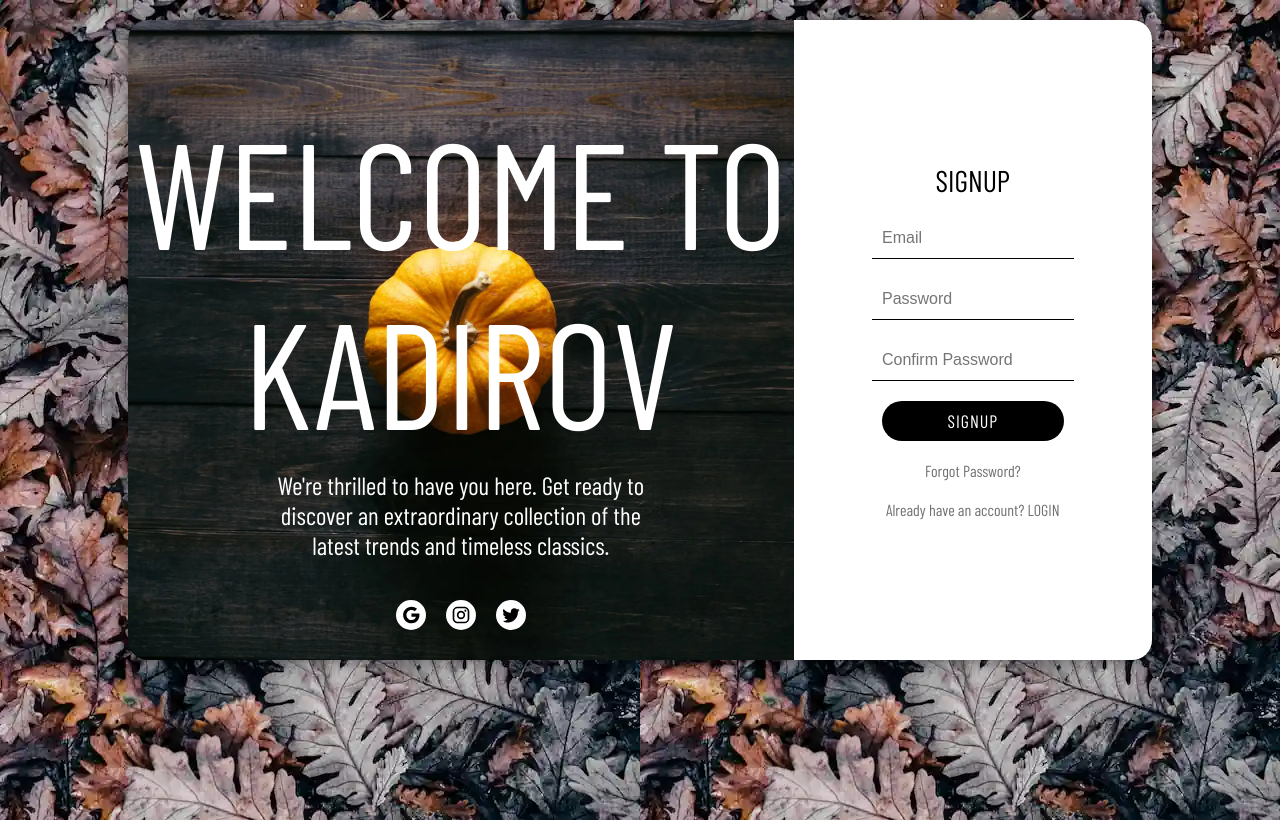
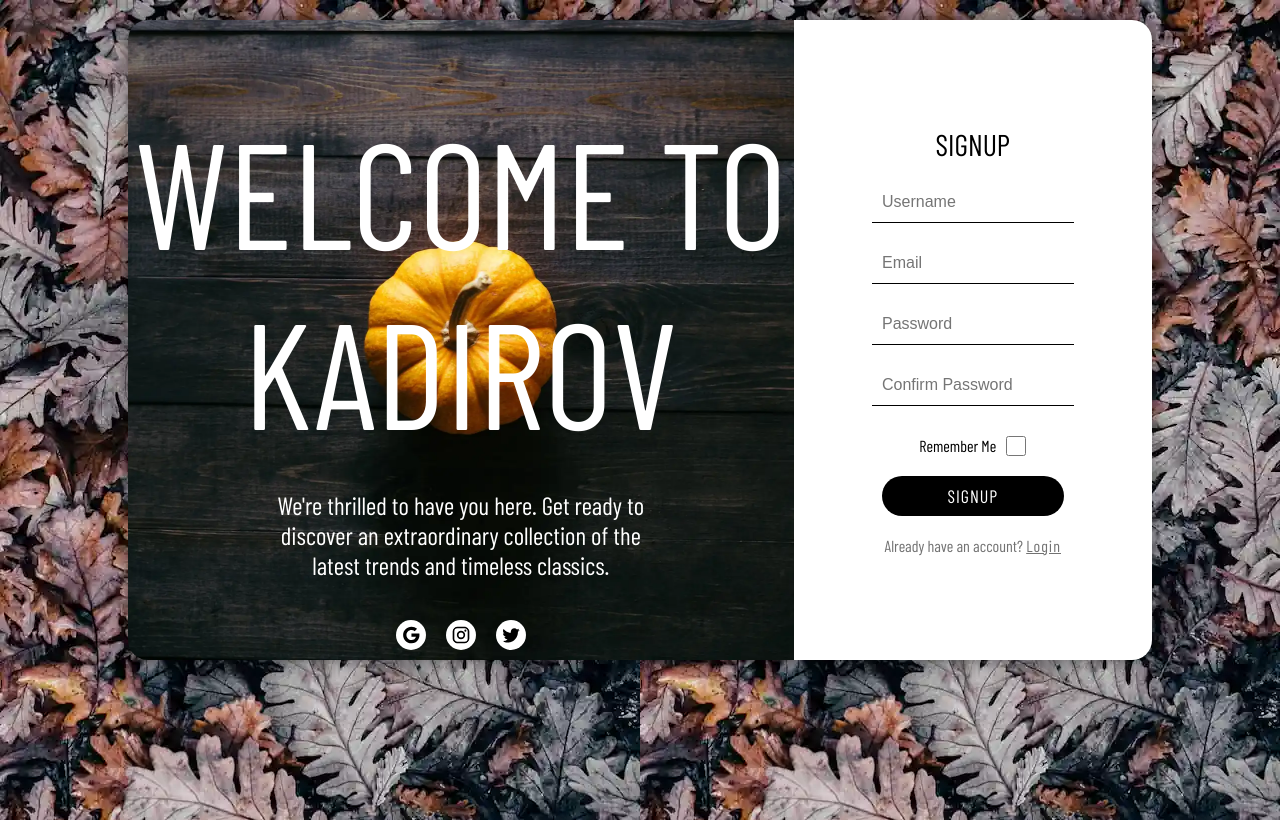
Before and after one commit to gyunayK/Ecomerce_Strapi, a React (Vite) app in the folder eComerce/client/: page /signup in a window 1280 px wide. Built offline with nearby package versions, Linux system fonts and the light colour scheme; a web font is replaced by a local one.

Commit message:
feat: add authentication

```diff
--- a/eComerce/client/package.json
+++ b/eComerce/client/package.json
@@ -12,6 +12,7 @@
   "dependencies": {
     "@emotion/react": "^11.11.1",
     "@emotion/styled": "^11.11.0",
+    "@hookform/resolvers": "^3.3.1",
     "@mui/icons-material": "^5.14.3",
     "@mui/material": "^5.14.8",
     "@mui/styled-engine-sc": "^5.14.8",
@@ -21,6 +22,7 @@
     "axios": "^1.4.0",
     "react": "^18.2.0",
     "react-dom": "^18.2.0",
+    "react-hook-form": "^7.46.1",
     "react-icons": "^4.10.1",
     "react-redux": "^8.1.2",
     "react-router-dom": "^6.14.2",
@@ -28,7 +30,8 @@
     "redux": "^4.2.1",
     "redux-persist": "^6.0.0",
     "sass": "^1.64.2",
-    "styled-components": "^5.3.11"
+    "styled-components": "^5.3.11",
+    "zod": "^3.22.2"
   },
   "devDependencies": {
     "@types/react": "^18.2.15",
--- a/eComerce/client/src/App.jsx
+++ b/eComerce/client/src/App.jsx
@@ -7,7 +7,7 @@ import Product from "./pages/Product/Product.jsx";
 import Products from "./pages/Products/Products.jsx";
 import Navbar from "./components/Navbar/Navbar";
 import Footer from "./components/Footer/Footer";
-import Login from "./pages/Auth/login/Login.jsx";
+import Login from "./pages/Auth/login/Login";
 import SignUp from "./pages/Auth/signup/SignUp";
 
 const Layout = () => {
--- a/eComerce/client/src/hooks/useFetch.js
+++ b/eComerce/client/src/hooks/useFetch.js
@@ -3,7 +3,7 @@ import axios from "axios";
 
 const token = import.meta.env.VITE_STRAPI_TOKEN;
 
-const useFetch = (url,  shouldFetch = true) => {
+const useFetch = (url, shouldFetch = true) => {
     const [data, setData] = useState(null);
     const [loading, setLoding] = useState(false);
     const [error, setError] = useState(false);
--- a/eComerce/client/src/pages/Auth/Auth.Style.scss
+++ b/eComerce/client/src/pages/Auth/Auth.Style.scss
@@ -46,7 +46,7 @@
         p {
           color: #fff;
           font-size: 25px;
-          margin-top: 10px;
+          margin-top: 30px;
           font-weight: 300;
           width: 60%;
         }
@@ -125,10 +125,15 @@
         justify-content: center;
         align-items: center;
         flex-direction: column;
+        .errorMessage {
+          color: red;
+          font-size: 14px;
+          margin-bottom: 10px;
+        }
 
         h1 {
           font-size: 30px;
-          font-weight: 300;
+          font-weight: 400;
           margin-bottom: 20px;
         }
         form {
@@ -159,7 +164,7 @@
             background: #000;
             color: #fff;
             font-size: 18px;
-            font-weight: 300;
+            font-weight: 400;
             cursor: pointer;
             transition: all 0.3s ease;
             letter-spacing: 1px;
@@ -171,23 +176,29 @@
             }
           }
         }
-        a {
+        .formLinks {
           color: #727272;
           font-size: 16px;
           margin-top: 20px;
-          text-decoration: none;
+          a {
+            color: inherit;
+            letter-spacing: 1px;
+          }
         }
 
         .rememberMe {
+          display: flex;
+          white-space: nowrap;
+          gap: 10px;
+          margin-top: 10px;
           .rememberMeLabel {
             color: #000000;
-            font-size: 16px;
             text-decoration: none;
           }
-          input {
-            width: 15px;
-            height: 15px;
-            margin-right: 10px;
+          .rememberMeInput {
+            width: 20px;
+            height: 20px;
+            cursor: pointer;
           }
         }
       }
--- a/eComerce/client/src/pages/Auth/login/Login.jsx
+++ b/eComerce/client/src/pages/Auth/login/Login.jsx
@@ -1,10 +1,82 @@
-import React from "react";
+import { useState, useEffect } from "react";
 import "../Auth.Style.scss";
 import GoogleIcon from "@mui/icons-material/Google";
 import InstagramIcon from "@mui/icons-material/Instagram";
 import TwitterIcon from "@mui/icons-material/Twitter";
 
+import axios from "axios";
+import { z } from "zod";
+import { useForm } from "react-hook-form";
+import { zodResolver } from "@hookform/resolvers/zod";
+import { useNavigate } from "react-router-dom";
+
+import { toast } from "react-toastify";
+
 function Login() {
+  const [requestError, setRequestError] = useState("");
+  const [rememberMe, setRememberMe] = useState(false);
+  const navigate = useNavigate();
+  const [user, setUser] = useState(null);
+
+  console.log(user);
+
+  const schema = z.object({
+    email: z.string().email({ message: "Please enter a valid email." }),
+    password: z.string().min(6, { message: "Password is too short." }),
+  });
+
+  const {
+    register,
+    handleSubmit,
+    formState: { errors },
+  } = useForm({
+    resolver: zodResolver(schema),
+  });
+
+  const API_URL = `${import.meta.env.VITE_APP_URL_API}/auth/local/`;
+  const HEADERS = {
+    "Content-Type": "application/json",
+  };
+
+  const handleLogin = async (data) => {
+    const { email, ...restData } = data;
+    const requestData = { identifier: email, ...restData };
+    try {
+      const response = await axios.post(API_URL, requestData, {
+        headers: HEADERS,
+      });
+
+      if (response.status !== 200) {
+        toast.error(`Error: ${response.status}`);
+      }
+
+      localStorage.setItem("UserData", JSON.stringify(response.data.user));
+      localStorage.setItem("UserJWT", JSON.stringify(response.data.jwt));
+    } catch (error) {
+      toast.error(`Error: ${error}`);
+      console.log(error.response?.data?.error?.message);
+      setRequestError(error.response?.data?.error?.message);
+      return; // Stop execution if error
+    }
+
+    try {
+      // if (rememberMe) {
+      //   localStorage.setItem("User", JSON.stringify(data));
+      // } else {
+      //   localStorage.removeItem("User");
+      // }
+
+      navigate("/");
+    } catch (error) {
+      console.error("Failed to navigate or save data", error);
+    }
+  };
+
+  useEffect(() => {
+    localStorage.getItem("User") &&
+      setUser(JSON.parse(localStorage.getItem("User")));
+  }, []);
+
   return (
     <div className="authContainer">
       <div className="innerContainer">
@@ -27,19 +99,45 @@ function Login() {
         <div className="right">
           <div className="formContainer">
             <h1>LOGIN</h1>
-            <form>
-              <input type="email" placeholder="Email" required />
-              <input type="password" placeholder="Password" required />
+            {requestError && (
+              <p className="errorMessage">
+                {requestError.replace("identifier", "email")}
+              </p>
+            )}
+            <form onSubmit={handleSubmit(handleLogin)}>
+              <input {...register("email")} type="email" placeholder="Email" />
+              {errors.email && (
+                <p className="errorMessage">{errors.email.message}</p>
+              )}
+
+              <input
+                {...register("password")}
+                type="password"
+                placeholder="Password"
+              />
+
+              {errors.password && (
+                <p className="errorMessage">{errors.password.message}</p>
+              )}
               <div className="rememberMe">
-                <input type="checkbox" id="rememberMe" name="rememberMe" />
                 <label htmlFor="rememberMe" className="rememberMeLabel">
                   Remember Me
                 </label>
+                <input
+                  className="rememberMeInput"
+                  type="checkbox"
+                  id="rememberMe"
+                  name="rememberMe"
+                />
               </div>
               <button type="submit">LOGIN</button>
             </form>
-            <a href="#">Forgot Password?</a>
-            <a href="/signup">Don&apos;t have an account? Register</a>
+            <a className="formLinks" href="#">
+              Forgot Password?
+            </a>
+            <p className="formLinks">
+              Don&apos;t have an account? <a href="/signup">Register</a>
+            </p>
           </div>
         </div>
       </div>
--- a/eComerce/client/src/pages/Auth/signup/SignUp.jsx
+++ b/eComerce/client/src/pages/Auth/signup/SignUp.jsx
@@ -1,10 +1,83 @@
-import React from "react";
+import { useState, useEffect } from "react";
 import "../Auth.Style.scss";
+import axios from "axios";
 import GoogleIcon from "@mui/icons-material/Google";
 import InstagramIcon from "@mui/icons-material/Instagram";
 import TwitterIcon from "@mui/icons-material/Twitter";
+import { z } from "zod";
+import { useForm } from "react-hook-form";
+import { zodResolver } from "@hookform/resolvers/zod";
+import { useNavigate } from "react-router-dom";
+
+import { toast } from "react-toastify";
 
 function SignUp() {
+  const [requestError, setRequestError] = useState("");
+  const [rememberMe, setRememberMe] = useState(false);
+
+  const navigate = useNavigate();
+
+  const schema = z
+    .object({
+      username: z.string().min(2, { message: "Please enter a valid name." }),
+      email: z.string().email({ message: "Please enter a valid email." }),
+      password: z.string().min(6, { message: "Password is too short." }),
+      confirmPassword: z.string().min(6, { message: "Password is too short." }),
+    })
+    .refine((data) => data.password === data.confirmPassword, {
+      message: "Passwords don't match",
+      path: ["confirmPassword"],
+    });
+
+  const {
+    register,
+    handleSubmit,
+    formState: { errors },
+  } = useForm({
+    resolver: zodResolver(schema),
+  });
+
+  const API_URL = `${import.meta.env.VITE_APP_URL_API}/auth/local/register`;
+  const HEADERS = {
+    "Content-Type": "application/json",
+  };
+
+  const postUser = async (data) => {
+    try {
+      const response = await axios.post(API_URL, data, {
+        headers: HEADERS,
+      });
+
+      if (response.status !== 200) {
+        toast.error(`Error: ${response.status}`);
+      }
+
+      console.log(response.data);
+    } catch (error) {
+      toast.error(`Error: ${error}`);
+      console.log(error.response?.data?.error?.message);
+      setRequestError(error.response?.data?.error?.message);
+      return; // Stop execution if error
+    }
+
+    try {
+      if (rememberMe) {
+        localStorage.setItem(
+          "rememberUser",
+          JSON.stringify({
+            username: data.username,
+            email: data.email,
+            password: data.password,
+          })
+        );
+      }
+
+      navigate("/signin");
+    } catch (error) {
+      console.error("Failed to navigate or save data", error);
+    }
+  };
+
   return (
     <div className="authContainer">
       <div className="innerContainer">
@@ -26,14 +99,57 @@ function SignUp() {
         <div className="right">
           <div className="formContainer">
             <h1>SIGNUP</h1>
-            <form>
-              <input type="email" placeholder="Email" required />
-              <input type="password" placeholder="Password" required />
-              <input type="password" placeholder="Confirm Password" required />
+            {requestError && <p className="errorMessage">{requestError}</p>}
+            <form onSubmit={handleSubmit(postUser)}>
+              <input
+                {...register("username")}
+                type="text"
+                placeholder="Username"
+              />
+              {errors.username && (
+                <p className="errorMessage">{errors.username.message}</p>
+              )}
+
+              <input {...register("email")} type="email" placeholder="Email" />
+              {errors.email && (
+                <p className="errorMessage">{errors.email.message}</p>
+              )}
+
+              <input
+                {...register("password")}
+                type="password"
+                placeholder="Password"
+              />
+              {errors.password && (
+                <p className="errorMessage">{errors.password.message}</p>
+              )}
+
+              <input
+                {...register("confirmPassword")}
+                type="password"
+                placeholder="Confirm Password"
+              />
+              {errors.confirmPassword && (
+                <p className="errorMessage">{errors.confirmPassword.message}</p>
+              )}
+              <div className="rememberMe">
+                <label htmlFor="rememberMe" className="rememberMeLabel">
+                  Remember Me
+                </label>
+                <input
+                  className="rememberMeInput"
+                  type="checkbox"
+                  id="rememberMe"
+                  name="rememberMe"
+                  onChange={(e) => setRememberMe(e.target.checked)}
+                />
+              </div>
               <button type="submit">SIGNUP</button>
             </form>
-            <a href="#">Forgot Password?</a>
-            <a href="/login">Already have an account? LOGIN</a>
+
+            <p className="formLinks">
+              Already have an account? <a href="/signin">Login</a>
+            </p>
           </div>
         </div>
       </div>
--- a/eComerce/client/src/pages/Products/Products.jsx
+++ b/eComerce/client/src/pages/Products/Products.jsx
@@ -21,6 +21,10 @@ const Products = () => {
   };
 
   const baseURL_IMG = import.meta.env.VITE_APP_UPLOAD_URL;
+
+  useEffect(() => {
+    window.scrollTo(0, 0);
+  }, [catId]);
 
   useEffect(() => {
     const fetchCategories = async () => {
```
Also changed, not shown: eComerce/client/src/components/loginMenu/LoginMenu.jsx (+8 -4 lines), eComerce/client/src/hooks/makeRequest.js (+4 -6 lines), 1 other file (tests, documents, lock files or other folders).
